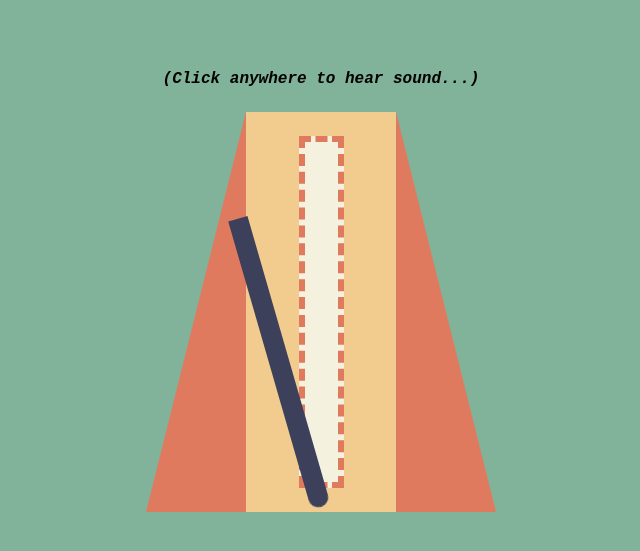
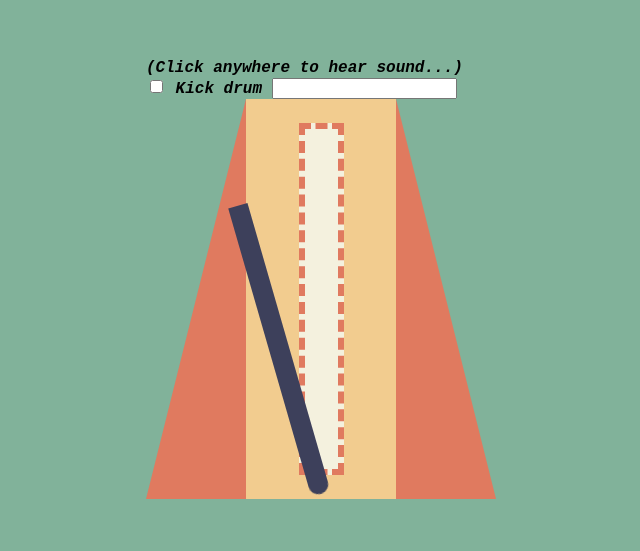
Before and after one commit to ethomas1750/drum-machine, a plain HTML site: page index.html in a window 1280 px wide. Shown: the part 129-680 px from the top of the page, without its empty margins (319-959 px from the left). Drawn offline with Linux system fonts and the light colour scheme.

Commit message:
Update index.html

```diff
--- a/index.html
+++ b/index.html
@@ -10,6 +10,10 @@
 <body>
     <div class="tip">
         (Click anywhere to hear sound...)
+            <div>
+        <input type="checkbox" id="kick-drum" value="kick-drum">
+        <label for="kick-drum">Kick drum</label>
+        <input id="kick-drum-timing">
     </div>
 
     <div class="metronome">
```
